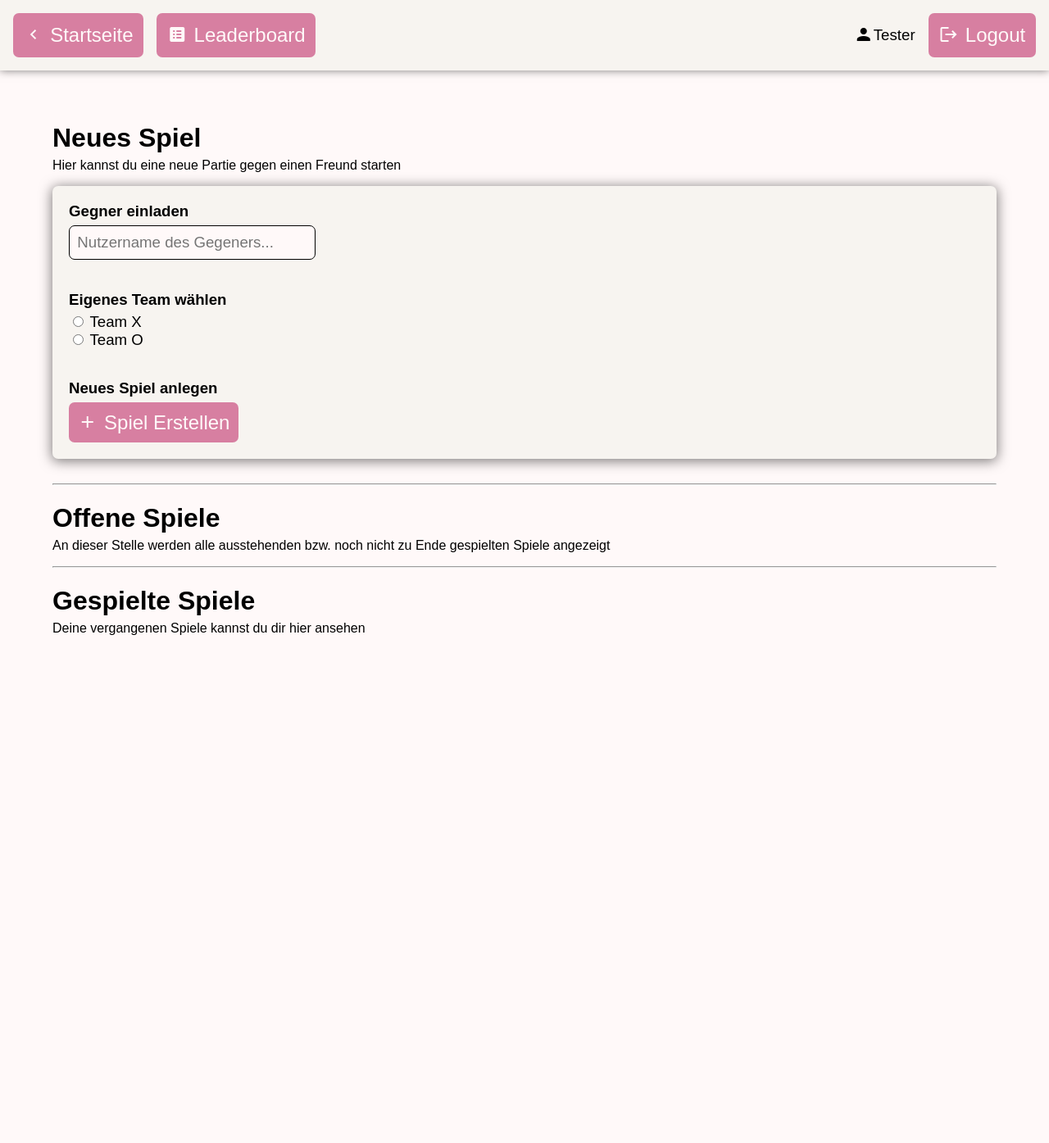
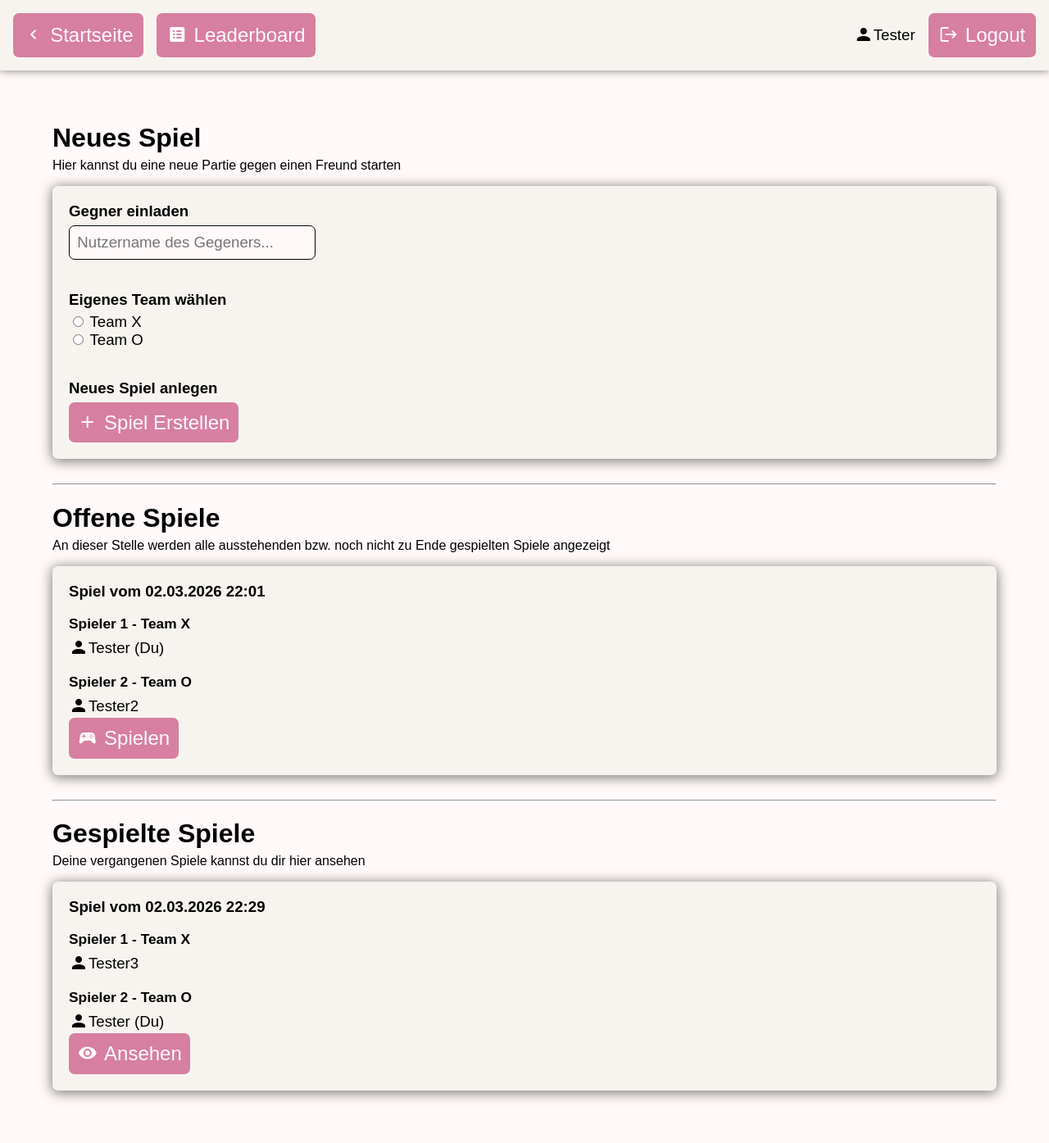
Before and after one commit to Unbekannt28/tic-tac-toe, a Flask app: page /lobby in a window 1280 px wide. Shown: the whole page at 82% size. Before the commit the page ends 775 px from the top, so only its background shows below. Run offline with Flask 3, Linux system fonts and the light colour scheme; a user stored in the database is signed in; data comes from the database, SQL or seed files in the repository; both versions use the stored data as it was after the commit.

Commit message:
You can now create games and see created games

```diff
--- a/app.py
+++ b/app.py
@@ -1,6 +1,8 @@
 from flask import Flask, render_template, request, redirect, session
 from werkzeug import security
 import sqlite3
+from time import time
+from datetime import datetime
 
 # connect to database
 con = sqlite3.connect("database.db")
@@ -40,16 +42,9 @@ def main():
 # Register
 @app.route("/register")
 def register():
-    # Check if there is an error message
-    username_taken = False
-    field_empty = False
     message = request.args.get("message")
-    if message == "username_taken":
-        username_taken = True
-    elif message == "field_empty":
-        field_empty = True
 
-    return render_template("register.html", username_taken=username_taken, field_empty=field_empty)
+    return render_template("register.html", message=message)
 
 @app.route("/register/create_user", methods=["POST"])
 def create_user():
@@ -86,13 +81,9 @@ def create_user():
 # Login / Logout
 @app.route("/login")
 def login():
-    # Check if there is an error message
-    wrong_credentials = False
     message = request.args.get("message")
-    if message == "wrong_credentials":
-        wrong_credentials = True
 
-    return render_template("login.html", wrong_credentials=wrong_credentials)
+    return render_template("login.html", message=message)
 
 @app.route("/login/start_session", methods=["POST"])
 def start_session():
@@ -127,11 +118,77 @@ def end_session():
 # Game Lobby
 @app.route("/lobby")
 def lobby():
-    return render_template("lobby.html")
+    message = request.args.get("message")
+    data = None
+    no_open_games = True
+    no_played_games = True
+
+    # Load games of user, if logged in
+    if session["logged_in"]:
+        # Database communication
+        con = sqlite3.connect("database.db")
+        cur = con.cursor()
+        response = cur.execute("SELECT games.id, is_over, date, user1.name, user2.name, winner FROM games, users AS user1, users AS user2 WHERE (player_1=? OR player_2=?) AND user1.id=games.player_1 AND user2.id=games.player_2", (session["user_id"], session["user_id"]))
+        data = response.fetchall()
+        con.close()
+
+        for i, row in enumerate(data):
+             # Convert Timestamp to real date
+            row = list(row)
+            row[2] = datetime.fromtimestamp(row[2]).strftime("%d.%m.%Y %H:%M") # dd.mm.yyy HH:MM
+            data[i] = tuple(row)
+
+            # Check if there are no open games or no played games for display later
+            if row[1]:
+                no_played_games = False
+            else:
+                no_open_games = False
+
+
+    return render_template("lobby.html", message=message, games=data, no_open_games=no_open_games, no_played_games=no_played_games)
 
 @app.route("/lobby/create_game", methods=["POST"])
 def create_game():
     opponent = request.form.get("opponent")
+    own_team = request.form.get("own-team")
+
+    # Check if opponent or own_team is empty
+    if opponent == "" or own_team == None:
+        return redirect("/lobby?message=field_empty")
+
+    # Check if user is logged in
+    if not session["logged_in"]:
+        return redirect("/lobby?message=not_logged_in")
+
+    # Database communication
+    con = sqlite3.connect("database.db")
+    cur = con.cursor()
+    response = cur.execute("SELECT id FROM users WHERE name=?", (opponent,))
+    data = response.fetchone()
+
+    # Check if opponent exists
+    if data == None:
+        return redirect("/lobby?message=invalid_opponent")
+
+    # Check if opponent is not the user
+    if data[0] == session["user_id"]:
+        return redirect("/lobby?message=opponent_is_user")
+
+    if own_team == "1":
+        player_1 = session["user_id"]
+        player_2 = data[0]
+    else:
+        player_1 = data[0]
+        player_2 = session["user_id"]
+
+    timestamp = time()
+
+    # Database communication
+    cur.execute("INSERT INTO games (date, player_1, player_2) VALUES (?, ?, ?)", (timestamp, player_1, player_2))
+    con.commit()
+    con.close()
+
+    return redirect("/lobby?message=game_created")
 
 @app.route("/play")
 def play():
--- a/static/css/lobby.css
+++ b/static/css/lobby.css
@@ -1,3 +1,11 @@
 .register-button-section {
     display: flex;
 }
+
+.no-games-section {
+    display: flex;
+    justify-content: center;
+    color: var(--gray);
+    font-weight: bold;
+    padding: 2em;
+}
--- a/static/css/main.css
+++ b/static/css/main.css
@@ -8,6 +8,8 @@
     --o_color: #BFB1DF;
     --x_color: #FAC6A0;
     --error_message: red;
+    --success_message: #00c100;
+    --gray: gray;
 }
 
 body{
@@ -24,6 +26,11 @@ h2 {
     margin-top: 2em;
     margin-bottom: 0.3em;
     font-size: 14pt;
+}
+
+h3 {
+    font-size: 13pt;
+    margin-bottom: 0.3em;
 }
 
 p {
@@ -108,15 +115,21 @@ input[type="text"], input[type="password"] {
     margin-bottom: 0;
 }
 
-.username-display {
+.success-message {
+    color: var(--success_message);
+    margin-top: 1em;
+    margin-bottom: 0;
+}
+
+.icon-text-display {
     display: flex;
     align-items: center;
 }
 
-.username-display span {
+.icon-text-display span {
     font-size: 18pt;
 }
-.username-display p {
+.icon-text-display p {
     font-size: 14pt;
     margin: 0;
 }
--- a/templates/index.html
+++ b/templates/index.html
@@ -22,9 +22,9 @@
         </div>
         <div class="right-section">
             {% if session["logged_in"] %}
-                <div class="username-display">
+                <div class="icon-text-display">
                     <span class="mdi mdi-account"></span>
-                    <p class="username-display">{{session["username"]}}</p>
+                    <p class="icon-text-display">{{session["username"]}}</p>
                 </div>
                 <a href="login/end_session" class="icon-text-button">
                     <span class="mdi mdi-logout"></span>
--- a/templates/leaderboard.html
+++ b/templates/leaderboard.html
@@ -22,9 +22,9 @@
         </div>
         <div class="right-section">
             {% if session["logged_in"] %}
-                <div class="username-display">
+                <div class="icon-text-display">
                     <span class="mdi mdi-account"></span>
-                    <p class="username-display">{{session["username"]}}</p>
+                    <p class="icon-text-display">{{session["username"]}}</p>
                 </div>
                 <a href="login/end_session" class="icon-text-button">
                     <span class="mdi mdi-logout"></span>
--- a/templates/lobby.html
+++ b/templates/lobby.html
@@ -22,9 +22,9 @@
         </div>
         <div class="right-section">
             {% if session["logged_in"] %}
-                <div class="username-display">
+                <div class="icon-text-display">
                     <span class="mdi mdi-account"></span>
-                    <p class="username-display">{{session["username"]}}</p>
+                    <p class="icon-text-display">{{session["username"]}}</p>
                 </div>
                 <a href="login/end_session" class="icon-text-button">
                     <span class="mdi mdi-logout"></span>
@@ -59,17 +59,87 @@
                         <span class="mdi mdi-plus"></span>
                         <p>Spiel Erstellen</p>
                     </button>
+                    {% if message == "invalid_opponent" %}
+                        <p class="error-message">Dein Gegner konnte nicht gefunden werden! Gebe einen gültigen Benutzernamen an.</p>
+                    {% endif %}
+                    {% if message == "field_empty" %}
+                        <p class="error-message">Alle Felder müssen ausgefüllt werden!</p>
+                    {% endif %}
+                    {% if message == "opponent_is_user" %}
+                        <p class="error-message">Du kannst kein Spiel gegen dich selber starten! Wäre doch langweilig, wenn du immer gewinnst :)</p>
+                    {% endif %}
+                    {% if message == "game_created" %}
+                        <p class="success-message">Spiel wurde erfolgreich erstellt! Es ist nun unten bei den offenen Spielen zu sehen.</p>
+                    {% endif %}
                 </form>
             </div>
             <hr>
             <h1>Offene Spiele</h1>
             <p>An dieser Stelle werden alle ausstehenden bzw. noch nicht zu Ende gespielten Spiele angezeigt</p>
             <div class="open-games">
+                {% for game in games %}
+                    {% if not game[1] %}
+                        <div class="entry">
+                            <h2 class="entry-first-heading">Spiel vom {{game[2]}}</h2>
+                            <h3>Spieler 1 - Team X</h3>
+                            <div class="icon-text-display">
+                                <span class="mdi mdi-account"></span>
+                                <p class="icon-text-display">{{game[3]}}{% if game[3] == session["username"] %} (Du){% endif %}</p>
+                            </div>
+                            <h3>Spieler 2 - Team O</h3>
+                            <div class="icon-text-display">
+                                <span class="mdi mdi-account"></span>
+                                <p class="icon-text-display">{{game[4]}}{% if game[4] == session["username"] %} (Du){% endif %}</p>
+                            </div>
+                            <form action="/play" method="post">
+                                <input type="hidden" name="game-id" value="{{game[0]}}">
+                                <button class="icon-text-button" type="submit">
+                                    <span class="mdi mdi-controller"></span>
+                                    <p>Spielen</p>
+                                </button>
+                            </form>
+                        </div>
+                    {% endif %}
+                {% endfor %}
+                {% if no_open_games %}
+                    <div class="no-games-section">
+                        <p>Du hast zurzeit keine offenen Spiele. Erstelle oben eins, um zu spielen!</p>
+                    </div>
+                {% endif %}
             </div>
             <hr>
             <h1>Gespielte Spiele</h1>
             <p>Deine vergangenen Spiele kannst du dir hier ansehen</p>
             <div class="played-games">
+                {% for game in games %}
+                    {% if game[1] %}
+                        <div class="entry">
+                            <h2 class="entry-first-heading">Spiel vom {{game[2]}}</h2>
+                            <h3>Spieler 1 - Team X</h3>
+                            <div class="icon-text-display">
+                                <span class="mdi mdi-account"></span>
+                                <p class="icon-text-display">{{game[3]}}{% if game[3] == session["username"] %} (Du){% endif %}</p>
+                            </div>
+                            <h3>Spieler 2 - Team O</h3>
+                            <div class="icon-text-display">
+                                <span class="mdi mdi-account"></span>
+                                <p class="icon-text-display">{{game[4]}}{% if game[4] == session["username"] %} (Du){% endif %}</p>
+                            </div>
+                            <form action="/replay" method="post">
+                                <input type="hidden" name="game-id" value="{{game[0]}}">
+                                <button class="icon-text-button" type="submit">
+                                    <span class="mdi mdi-eye"></span>
+                                    <p>Ansehen</p>
+                                </button>
+                            </form>
+                        </div>
+                    {% endif %}
+                {% endfor %}
+                {% if no_played_games %}
+                    <div class="no-games-section">
+                        <p>Du hast noch keine gespielten Spiele. Beende ein offenes Spiel, um das Ergebnis hier zu sehen!</p>
+                    </div>
+                {% endif %}
             </div>
         {% else %}
             <h1>Anmeldung erforderlich</h1>
@@ -81,6 +151,9 @@
                     <p>Jetzt Registrieren!</p>
                 </a>
             </div>
+            {% if message == "not_logged_in" %}
+                <p class="error-message">Du warst beim Spiel erstellen nicht eingeloggt! Melde dich zuerst an.</p>
+            {% endif %}
         {% endif %}
     </div>
 </body>
--- a/templates/login.html
+++ b/templates/login.html
@@ -21,9 +21,9 @@
         </div>
         <div class="right-section">
             {% if session["logged_in"] %}
-                <div class="username-display">
+                <div class="icon-text-display">
                     <span class="mdi mdi-account"></span>
-                    <p class="username-display">{{session["username"]}}</p>
+                    <p class="icon-text-display">{{session["username"]}}</p>
                 </div>
                 <a href="login/end_session" class="icon-text-button">
                     <span class="mdi mdi-logout"></span>
@@ -51,7 +51,7 @@
                     <span class="mdi mdi-login"></span>
                     <p>Login</p>
                 </button>
-                {% if wrong_credentials %}
+                {% if message == "wrong_credentials" %}
                     <p class="error-message">Falscher Benutzername oder falsches Passwort</p>
                 {% endif %}
             </form>
--- a/templates/tictactoe_game.html
+++ b/templates/tictactoe_game.html
@@ -22,9 +22,9 @@
         </div>
         <div class="right-section">
             {% if session["logged_in"] %}
-                <div class="username-display">
+                <div class="icon-text-display">
                     <span class="mdi mdi-account"></span>
-                    <p class="username-display">{{session["username"]}}</p>
+                    <p class="icon-text-display">{{session["username"]}}</p>
                 </div>
                 <a href="login/end_session" class="icon-text-button">
                     <span class="mdi mdi-logout"></span>
```
Also changed, not shown: templates/register.html (+4 -4 lines), database.db.
